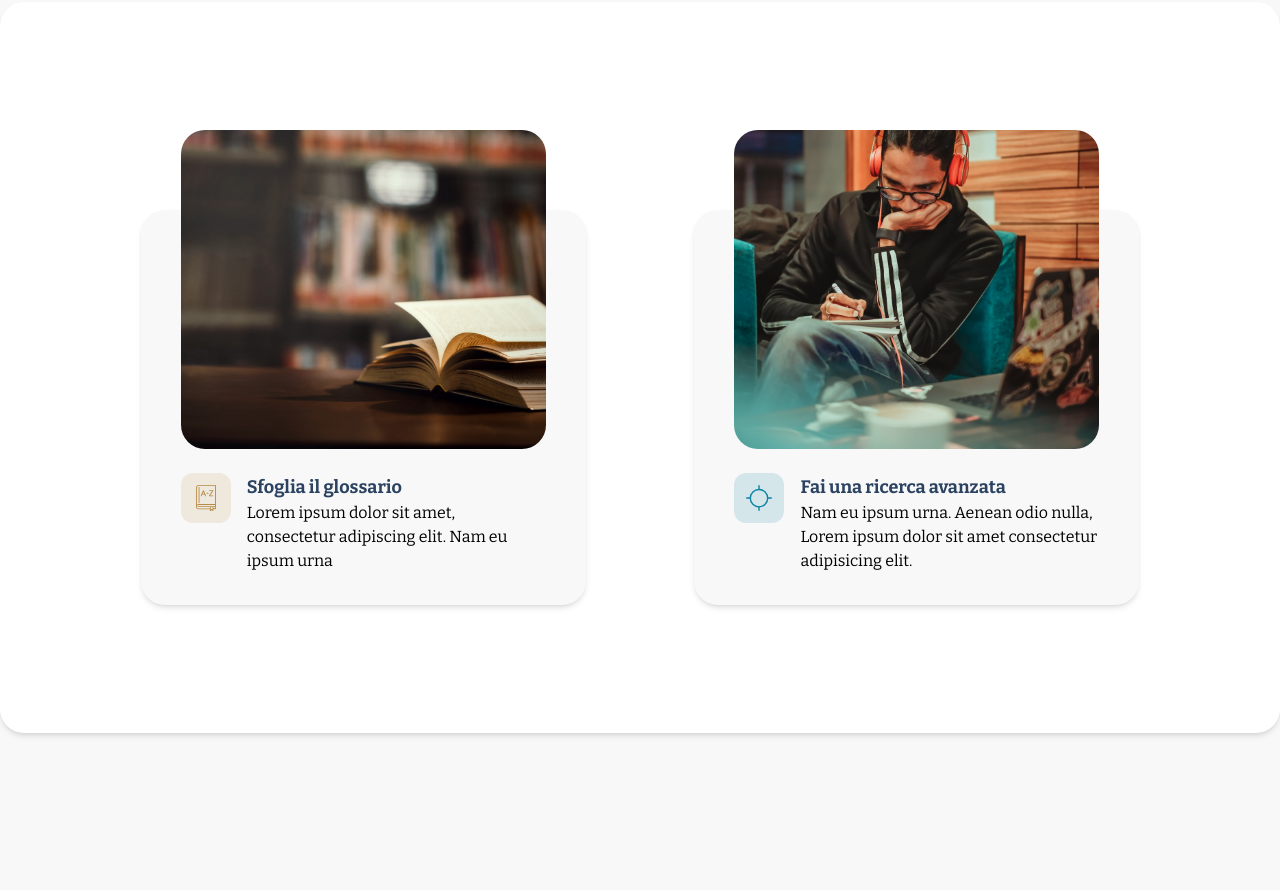
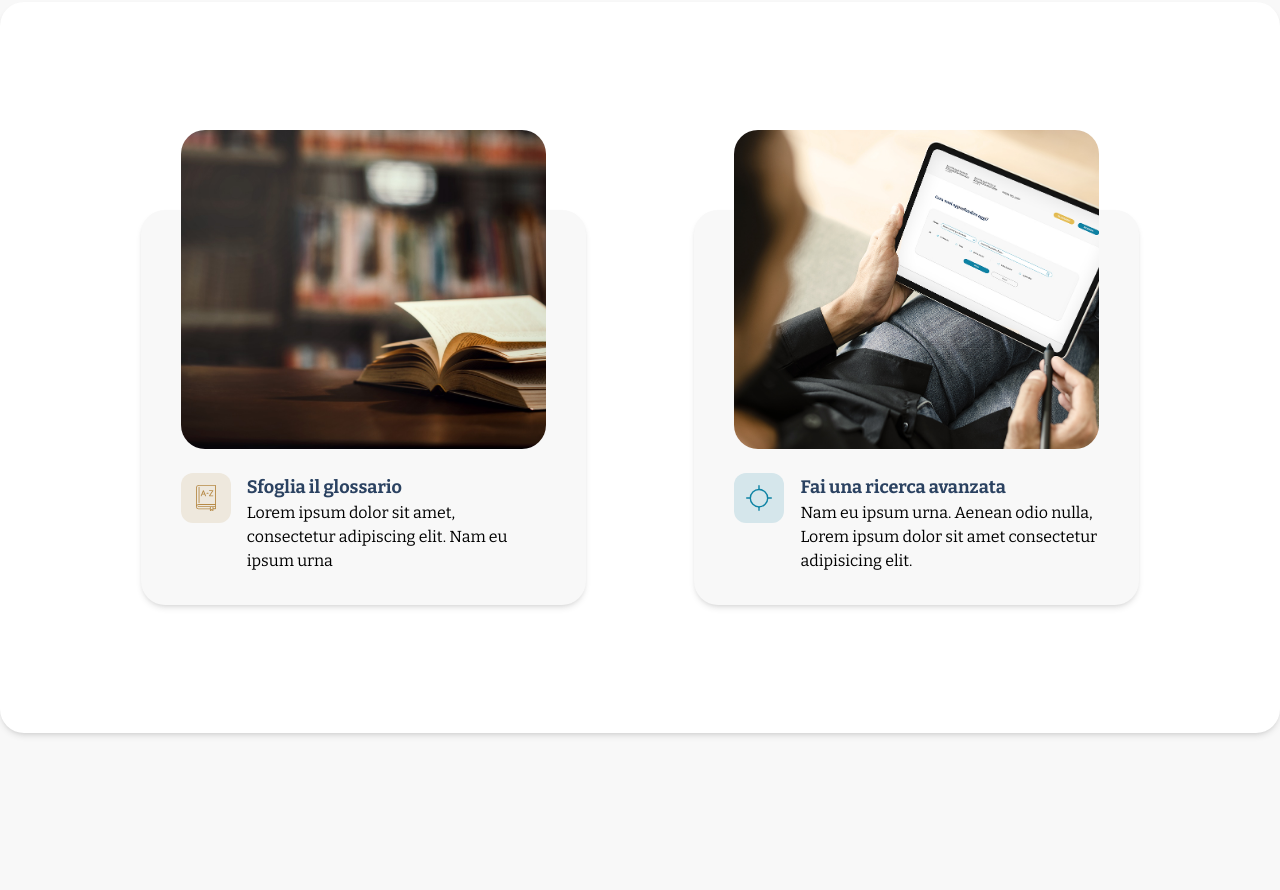
Before and after one commit to upalatucci/biblioteca-nextjs, a Next.js app: page / in a window 1280 px wide. Shown: the part 1720-2610 px from the top of the page. Built offline with nearby package versions, Linux system fonts and the light colour scheme.

Commit message:
fix: new image and title index card

```diff
--- a/pages/index.tsx
+++ b/pages/index.tsx
@@ -8,7 +8,7 @@ import raccoltaVol1 from "../public/rsnd-I.svg";
 import raccoltaVol2 from "../public/rsnd-II.svg";
 import sutraDelLoto from "../public/sutra-del-loto.jpg";
 import sfogliaGlossario from "../public/sfoglia.jpeg";
-import ascolta from "../public/ascolta.jpeg";
+import ricercaAvanzata from "../public/ricerca-avanzata-scritti-daishonin.jpg";
 import SearchInput from "@components/SearchInput";
 import { useRouter } from "next/router";
 import Footer from "@components/Footer";
@@ -147,7 +147,7 @@ export default function Home() {
           <div className="max-w-[1400px] mx-auto flex flex-col items-center lg:items-stretch md:flex-row md:justify-evenly gap-10">
             <div className="relative flex-1 text-center w-full max-w-[400px] md:max-w-[30%] 2xl:max-w-[450px] sm:w-[450px] md:w-[500px] lg:w-[500px]">
               <div className="z-0 bg-defaultBg rounded-3xl shadow-md absolute top-20 bottom-0 -right-4 -left-4 sm:-right-10 sm:-left-10"></div>
-              <Link href="/">
+              <Link href="/glossario">
                 <a>
                   <div className="z-10">
                     <div className="">
@@ -164,7 +164,8 @@ export default function Home() {
                     <div>
                       <div className="font-serif flex flex-row justify-start item-start text-left pt-6 pb-8 ">
                         <span className="flex item-center justify-center min-w-[50px] h-[50px] p-3 mr-4 z-10 ico-in-square rounded-xl bg-[#EEE8DD] ">
-                        <img className="" src="/icons/ico-glossario.svg" /></span>
+                          <img className="" src="/icons/ico-glossario.svg" />
+                        </span>
                         <div className="z-10">
                           <h3 className="font-serif z-10 lg:text-lg font-bold">
                             Sfoglia il glossario
@@ -183,13 +184,13 @@ export default function Home() {
 
             <div className="relative flex-1 text-center w-full max-w-[400px] md:max-w-[30%] 2xl:max-w-[450px] sm:w-[450px] md:w-[500px] lg:w-[500px]">
               <div className="z-0 bg-defaultBg rounded-3xl shadow-md absolute top-20 bottom-0 -right-4 -left-4 sm:-right-10 sm:-left-10"></div>
-              <Link href="/">
+              <Link href="/ricerca-avanzata">
                 <a>
                   <div className="z-10">
                     <div className="">
                       <Image
-                        src={ascolta}
-                        alt="Ascolta la Raccolta degli Scritti di Nichiren Daishonin"
+                        src={ricercaAvanzata}
+                        alt="Ricerca avanzata"
                         layout="responsive"
                         width={800}
                         height={700}
@@ -200,13 +201,18 @@ export default function Home() {
                     <div>
                       <div className="font-serif flex flex-row justify-start item-start text-left pt-6 pb-8 ">
                         <span className="flex item-center justify-center min-w-[50px] h-[50px] p-3 mr-4 z-10 ico-in-square rounded-xl bg-[#D5E6EB] ">
-                        <img className="" src="/icons/ico-advance-search.svg" /></span>
+                          <img
+                            className=""
+                            src="/icons/ico-advance-search.svg"
+                          />
+                        </span>
                         <div className="z-10">
                           <h3 className="lg:text-lg font-bold">
                             Fai una ricerca avanzata
                           </h3>
                           <span className="flex-col">
-                            Nam eu ipsum urna. Aenean odio nulla, Lorem ipsum dolor sit amet consectetur adipisicing elit.
+                            Nam eu ipsum urna. Aenean odio nulla, Lorem ipsum
+                            dolor sit amet consectetur adipisicing elit.
                           </span>
                         </div>
                       </div>
```
Also changed, not shown: public/ricerca-avanzata-scritti-daishonin.jpg (added). Lines whose indentation alone changed are shown as unchanged.
